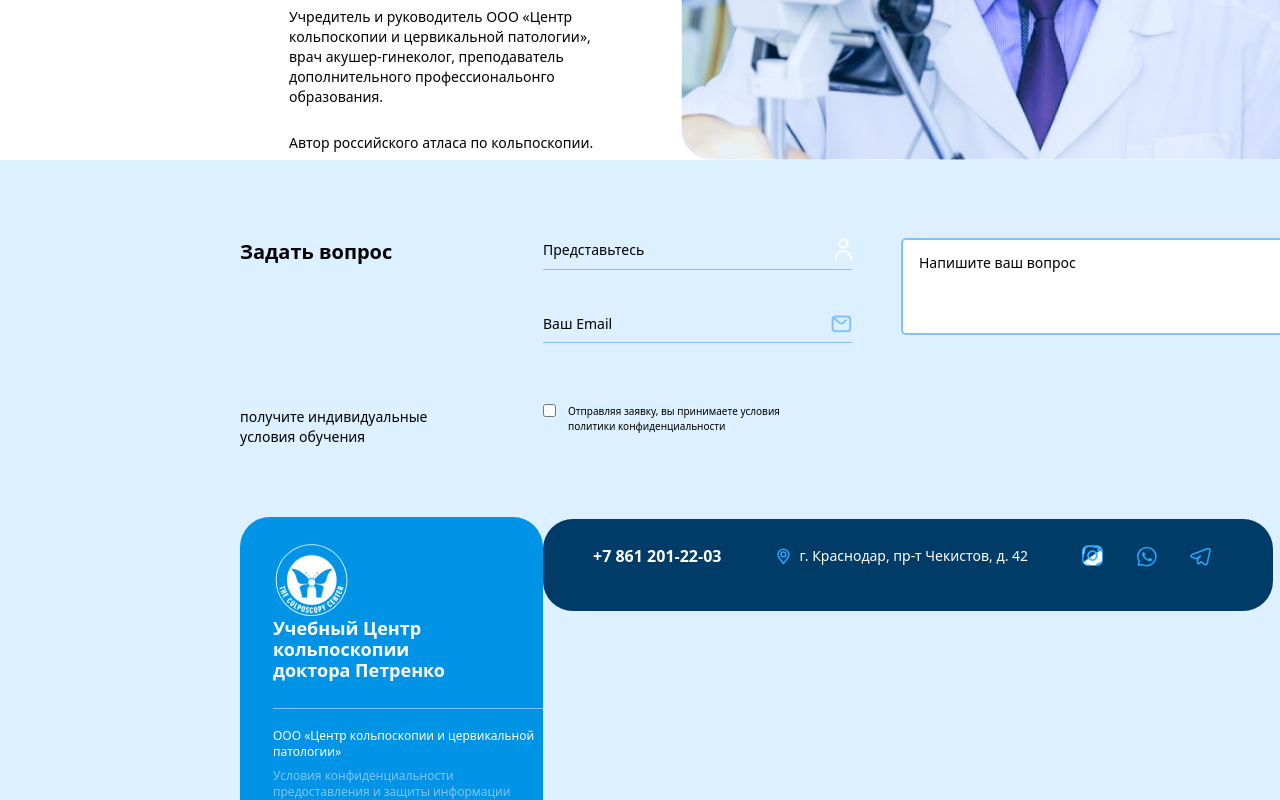
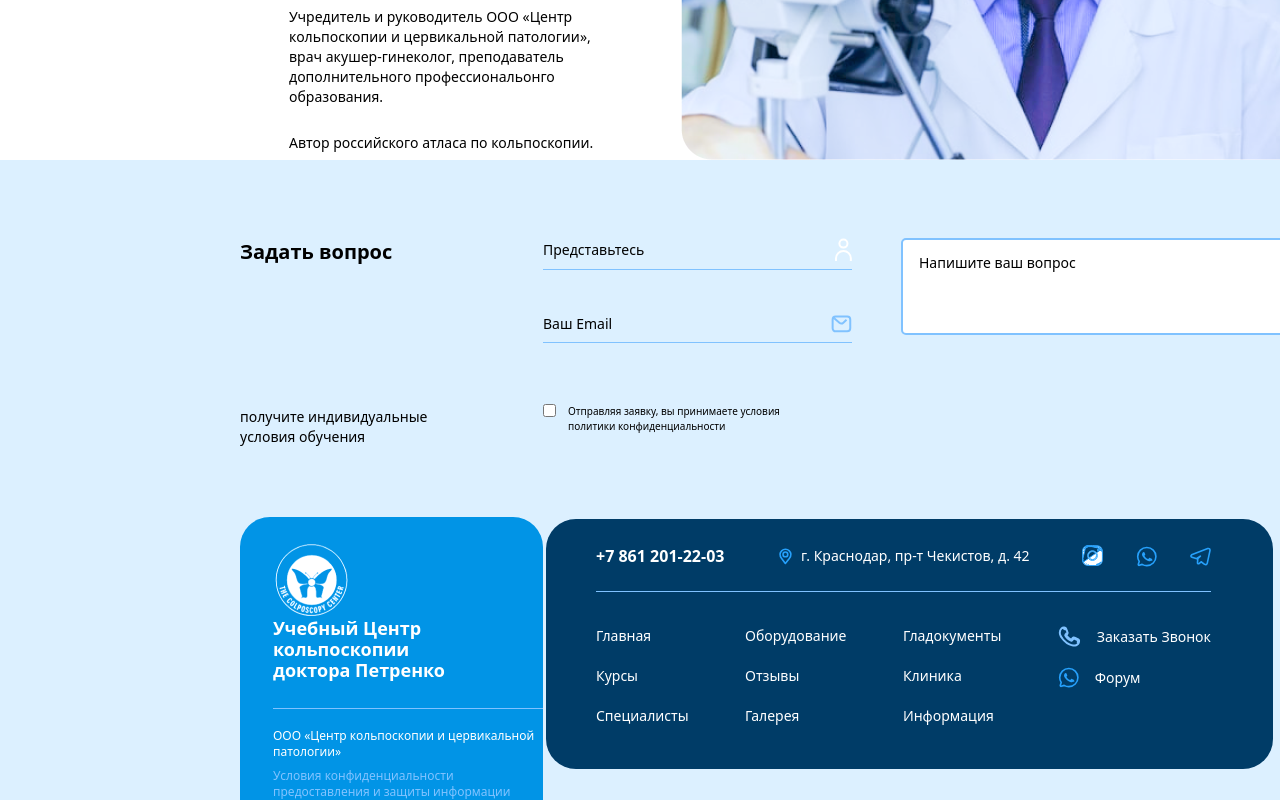
Before and after one commit to MuzaffarTolibov/med-project, an Angular app: page /main/home in a window 1280 px wide. Shown: the part 2610-3410 px from the top of the page. Built offline with nearby package versions, Linux system fonts and the light colour scheme.

Commit message:
muzaffar

```diff
--- a/src/app/shared/components/footer/footer.component.html
+++ b/src/app/shared/components/footer/footer.component.html
@@ -35,7 +35,7 @@
           </div>
         </div>
       </div>
-      <div class="mt-[85px]">
+      <div class="mt-[85px] ml-[3px]">
         <div class="max-w-[793px] w-full rounded-[30px] bg-[#003C67] pt-[25px] pl-[50px] pr-[62px] pb-[43px]">
           <div class="flex items-center justify-between">
             <p class="text-[#fff] font-bold text-base">+7 861 201-22-03</p>
@@ -49,6 +49,34 @@
               <img src="assets/icons/telegram.svg" alt="">
             </div>
           </div>
+          <hr class="border-[#80C2FF] mt-[23px] mb-[34px]">
+          <div class="flex items-start justify-between">
+            <ul>
+              <li class="font-normal text-sm text-[#fff] capitalize">главная</li>
+              <li class="font-normal text-sm text-[#fff] capitalize py-5">курсы</li>
+              <li class="font-normal text-sm text-[#fff] capitalize">специалисты</li>
+            </ul>
+            <ul>
+              <li class="font-normal text-sm text-[#fff] capitalize">оборудование</li>
+              <li class="font-normal text-sm text-[#fff] capitalize py-5">отзывы</li>
+              <li class="font-normal text-sm text-[#fff] capitalize">галерея</li>
+            </ul>
+            <ul>
+              <li class="font-normal text-sm text-[#fff] capitalize">гладокументы</li>
+              <li class="font-normal text-sm text-[#fff] capitalize py-5">клиника</li>
+              <li class="font-normal text-sm text-[#fff] capitalize">информация</li>
+            </ul>
+            <ul>
+              <li class="flex items-center">
+                <img src="assets/input-icons/phone.svg" alt="">
+                <p class="font-normal text-sm text-[#fff] capitalize pl-4">Заказать звонок</p>
+              </li>
+              <li class="flex items-center pt-5">
+                <img src="assets/icons/whatsapp.svg" alt="">
+                <p class="font-normal text-sm text-[#fff] capitalize pl-4">форум</p>
+              </li>
+            </ul>
+          </div>
         </div>
       </div>
     </div>
```
